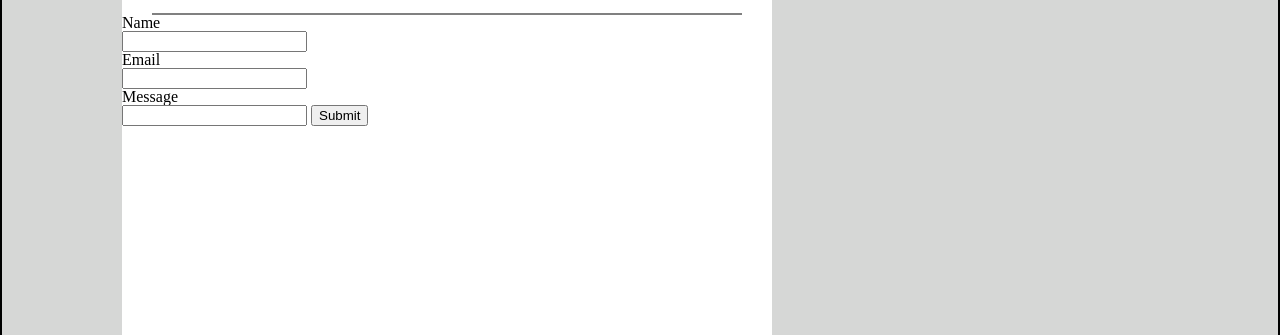
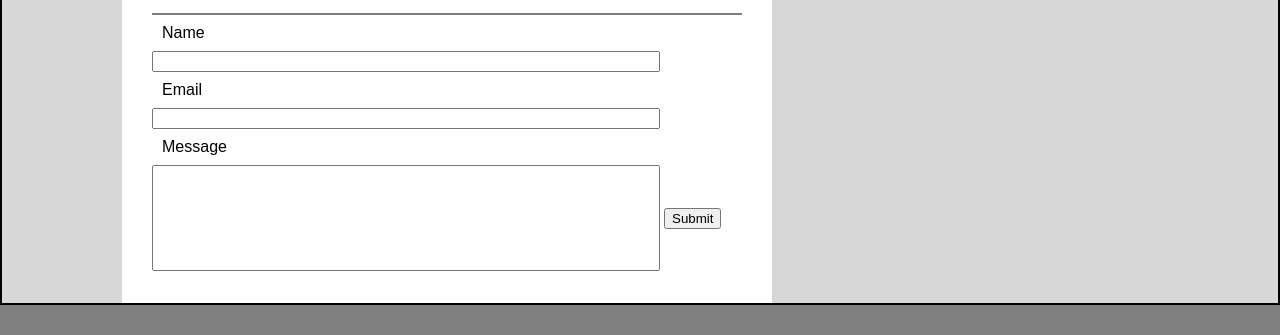
Before and after one commit to kk0529/Basic-Portfolio, a plain HTML site: page contact.html in a window 1280 px wide. Shown: the part 206-541 px from the top of the page. Drawn offline with Linux system fonts and the light colour scheme.

Commit message:
hw 1 final version

```diff
--- a/assets/css/style.css
+++ b/assets/css/style.css
@@ -108,7 +108,7 @@
 .copyright {
 	padding-top: 10px
 	width: 100%;
-	height: 10px;
+	height: 100px;
 	background: #808080;
 	position: relative;
 	top: 100px;
@@ -122,24 +122,6 @@ body {
 	background: #808080;
 }
 
-.main_1 {
-	height: 570px;
-	width: 650px;
-	background: white;
-	display: inline-block;
-	margin-top: 35px;
-	margin-left: 120px;
-}
-
-.main_2 {
-	height: 470px;
-	width: 650px;
-	background: white;
-	display: inline-block;
-	margin-top: 35px;
-	margin-left: 120px;
-}
-
 .portfolio {
 	height: 60px;
 	width: 590px;
@@ -151,9 +133,10 @@ body {
 
 .portfoliolink {
 	height: 100px;
-	width: 200px;
+	width: 160px;
 	float: left;
-	padding: 30px
+	margin: 45px 17px 17px 17px
+
 }
 
 .contact {
@@ -164,3 +147,24 @@ body {
 	color: #5FA8A3;
 	margin: 20px auto 0 auto;
 }
+
+.info {
+	width: 500px;
+	margin-left: 30px;
+}
+
+.info1 {
+	width: 500px;
+	height: 100px;
+	margin-left: 30px;
+}
+
+.button {
+	text-align: center;
+}
+
+.text1 {
+	font-family: 'Arial', 'Helvetica Neue', Helvetica, sans-serif;
+	margin-left: 30px;
+	padding: 10px;
+}
--- a/contact.html
+++ b/contact.html
@@ -35,31 +35,29 @@
 
 		</div>
 
-		<div>
 
 	<div class="wrapper">
 
-			<div class="main_2">
+			<div class="main">
 
 				<div class="contact"><h1>Contact</h1></div>
 
-				<h3>Name</h3>
+				<h3 class="text1">Name</h3>
 
-					<input type="text">
+					<input type="text" class="info">
 
-				<h3>Email</h3>
+				<h3 class="text1">Email</h3>
 
-					<input type="text">
+					<input type="text" class="info">
 
-				<h3>Message</h3>
+				<h3 class="text1">Message</h3>
 
-					<input type="text">
+					<input type="text" class="info1">
 
-				<input type="submit">
+				<input type="submit" class="button">
 
 			</div>
 
-		</div>
 
 		<div class="connect">
 
@@ -77,7 +75,7 @@
 
 					</div>
 
-				</div>
+				<!-- </div> -->
 
 			</div>
 
```
Also changed, not shown: index.html (+3 -3 lines), portfolio.html (+4 -3 lines).
